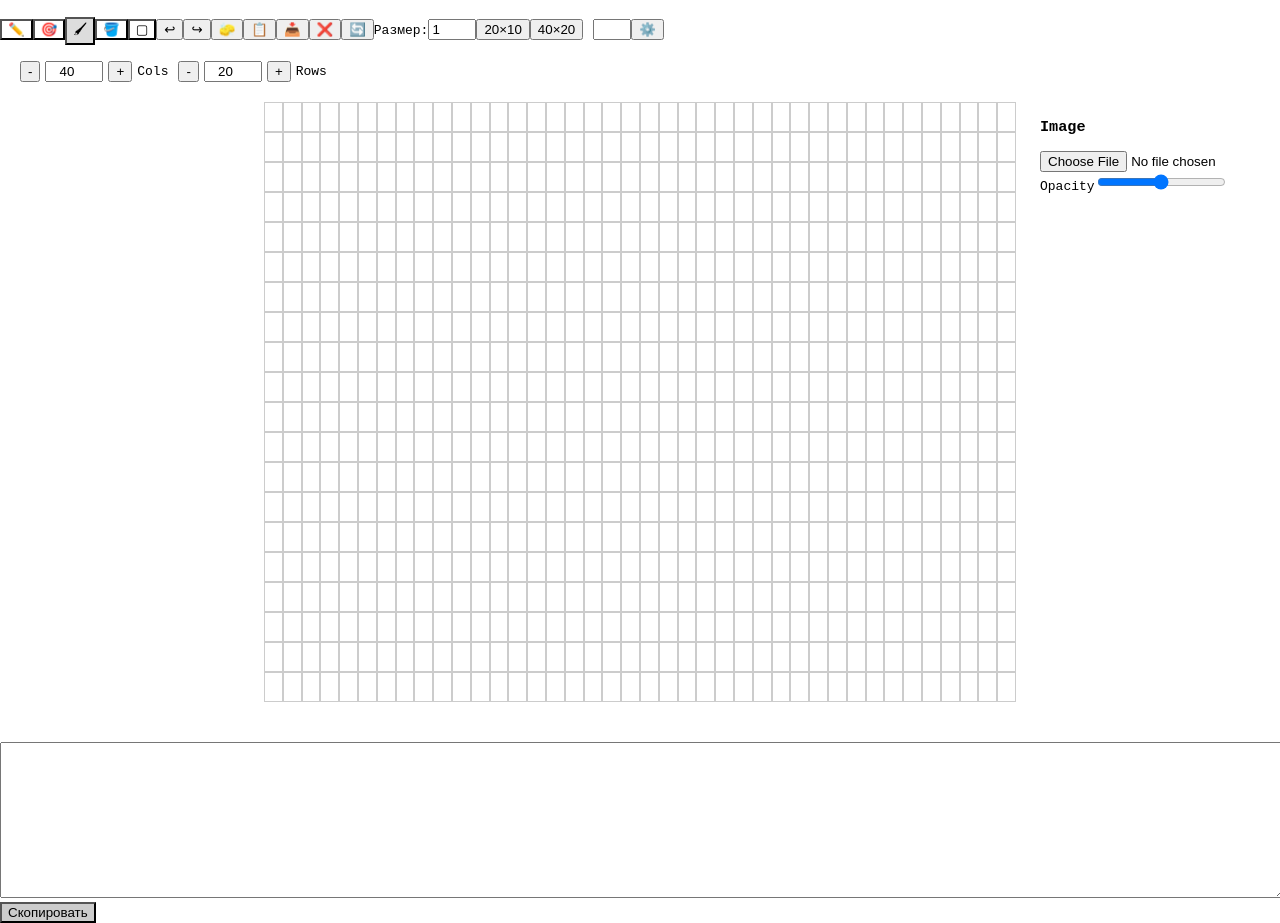
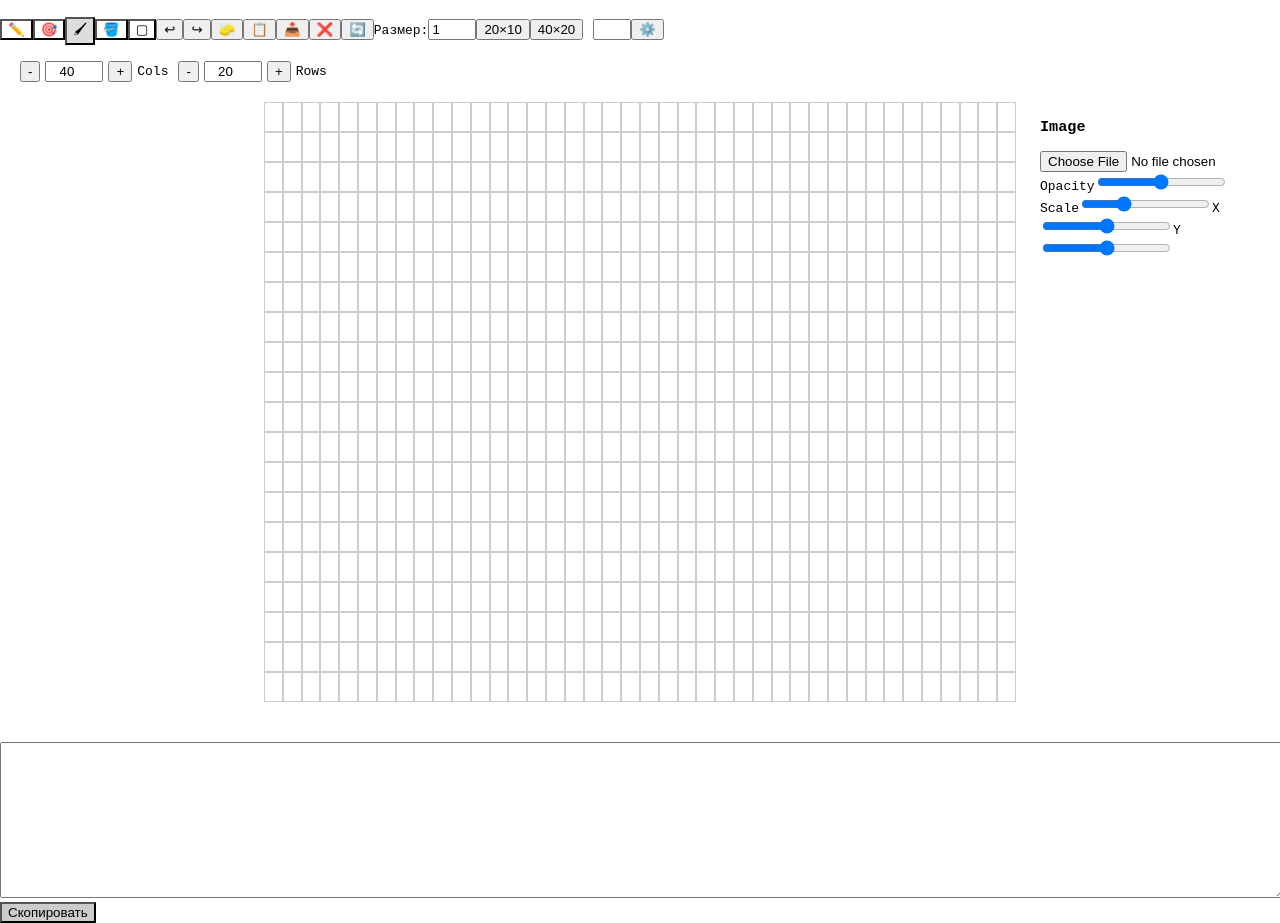
Before and after one commit to PinguiculaW/dots, a React (Vite) app: page / in a window 1280 px wide. Built offline with nearby package versions, Linux system fonts and the light colour scheme; a web font is replaced by a local one.

Commit message:
регулировка размера, прозрачности, движение по экрану

```diff
--- a/src/AppInner.tsx
+++ b/src/AppInner.tsx
@@ -50,6 +50,9 @@ export default function AppInner(): React.ReactElement {
     opacity: 0.5,
     draggable: false,
   });
+
+  //const maxOffsetX = width * 30;
+  //const maxOffsetY = height * 30;
 
   const handleBackgroundUpload = (
     e: React.ChangeEvent<HTMLInputElement>
@@ -313,6 +316,51 @@ export default function AppInner(): React.ReactElement {
                   }))
               }
           />
+
+          <label>Scale</label>
+          <input
+              type="range"
+              min="0.1"
+              max="3"
+              step="0.1"
+              value={background.scale}
+              onChange={(e) =>
+                  setBackground((prev) => ({
+                    ...prev,
+                    scale: Number(e.target.value),
+                  }))
+              }
+          />
+
+          <label>X</label>
+          <input
+              type="range"
+              min={-2000}
+              max={2000}
+              step="1"
+              value={background.x}
+              onChange={(e) =>
+                  setBackground((prev) => ({
+                    ...prev,
+                    x: Number(e.target.value),
+                  }))
+              }
+          />
+
+          <label>Y</label>
+          <input
+              type="range"
+              min={-2000}
+              max={2000}
+              step="1"
+              value={background.y}
+              onChange={(e) =>
+                  setBackground((prev) => ({
+                    ...prev,
+                    y: Number(e.target.value),
+                  }))
+              }
+          />
         </div>
       </div>
 
--- a/src/styles.css
+++ b/src/styles.css
@@ -25,7 +25,7 @@ body {
   justify-content: center;
   align-items: flex-start;
 
-  padding-top: 20px;
+  /*padding-top: 20px;*/
   padding-bottom: 40px;
 }
 
@@ -36,6 +36,7 @@ body {
   font-family: monospace;
   line-height: 1;
   z-index: 1;
+  margin-top: 20px;
 }
 
 .row {
@@ -162,9 +163,9 @@ button.copied {
 
 .canvas-area {
   position: relative;
-  display: flex;
-  justify-content: center;
-  align-items: center;
+  /*display: flex;*/
+  /*justify-content: center;*/
+  /*align-items: center;*/
 }
 
 .bg-controls {
```
